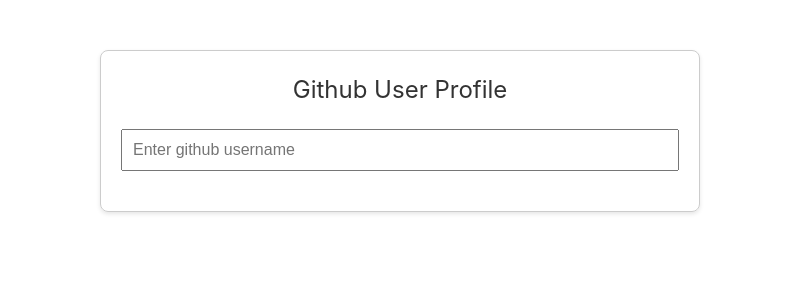
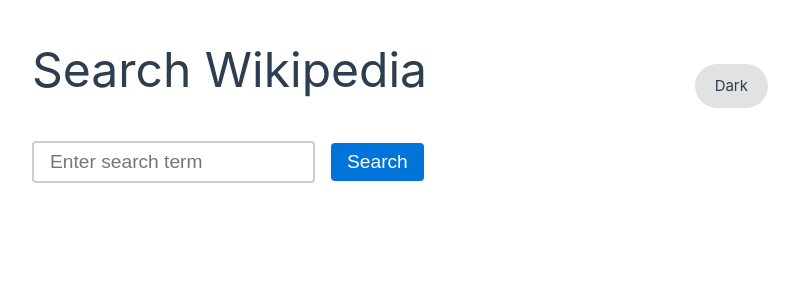
Before and after one commit to danelian/vue-projects, a Vue app: page / in a window 1280 px wide. Shown: the top 300 px of the page, without its empty margins (240-1039 px from the left). Built offline with nearby package versions, Linux system fonts and the light colour scheme.

Commit message:
10. Wikipedia clone

```diff
--- a/src/App.vue
+++ b/src/App.vue
@@ -1,9 +1,9 @@
 <script setup>
-import GithubUsersSearch from './components/GithubUsersSearch.vue'
+import WikiClone from './components/WikiClone.vue'
 </script>
 
 <template>
-  <GithubUsersSearch />
+  <WikiClone />
 </template>
 
 <style scoped>
--- /dev/null
+++ b/src/components/WikiClone.vue
@@ -0,0 +1,212 @@
+<script setup>
+import { ref } from 'vue'
+
+const searchQuery = ref('')
+const searchResults = ref([])
+const isLoading = ref(false)
+const error = ref(null)
+const isDarkTheme = ref(false)
+
+const searchWikipedia = async (query) => {
+  const encodedQuery = encodeURIComponent(query)
+  const endpoint = `https://en.wikipedia.org/w/api.php?action=query&list=search&prop=info&inprop=url&utf8=&format=json&origin=*&srlimit=10&srsearch=${encodedQuery}`
+
+  try {
+    isLoading.value = true
+    const response = await fetch(endpoint)
+    const data = await response.json()
+
+    if (data.query && data.query.search) {
+      searchResults.value = data.query.search
+      error.value = null
+    } else {
+      searchResults.value = []
+      error.value = 'No results found.'
+    }
+  } catch (err) {
+    console.error('Error fetching data:', err)
+    searchResults.value = []
+    error.value = 'An error occured while fetching data'
+  } finally {
+    isLoading.value = false
+  }
+}
+
+const toggleTheme = () => {
+  isDarkTheme.value = !isDarkTheme.value
+}
+
+const submitSearch = () => {
+  if (searchQuery.value.trim() !== '') {
+    searchWikipedia(searchQuery.value)
+  } else {
+    searchResults.value = []
+    error.value = 'Please enter a valid search term.'
+  }
+}
+</script>
+
+<template>
+  <div :class="{ 'dark-theme' : isDarkTheme }">
+    <div class="container">
+      <div class="header-container">
+        <h1>Search Wikipedia</h1>
+        <span id="theme-toggler" @click="toggleTheme">
+          {{ isDarkTheme ? 'Light' : 'Dark' }}
+        </span>
+      </div>
+
+      <form @submit.prevent="submitSearch">
+        <input type="text" v-model="searchQuery" id="search-input" placeholder="Enter search term">
+        <button type="submit">Search</button>
+      </form>
+
+      <div id="search-result">
+        <div v-if="isLoading" class="spinner">Loading...</div>
+        <p v-if="searchResults.length">
+          <div v-for="result in searchResults" :key="result.pageid" class="result-item">
+            <h3 class="result-title">
+              <a :href="`https://en.wikipedia.org/?curid=${result.pageid}`" target="_blank" rel="noopener">
+                {{ result.title }}
+              </a>
+            </h3>
+            <a :href="`https://en.wikipedia.org/?curid=${result.pageid}`" class="result-link" target="_blank" rel="noopener">
+              {{ `https://en.wikipedia.org/?curid=${result.pageid}` }}
+            </a>
+            <p class="result-snippet" v-html="result.snippet"></p>
+          </div>
+        </p>
+      </div>
+    </div>
+  </div>
+</template>
+
+<style scoped>
+body {
+  font-family: Arial, sans-serif;
+  margin: 0;
+  padding: 0;
+}
+
+.container {
+  max-width: 800px;
+  margin: 0 auto;
+  padding: 2rem;
+}
+
+h1 {
+  font-size: 3rem;
+  margin-bottom: 2rem;
+}
+
+#search-form {
+  display: flex;
+  justify-content: center;
+  align-items: center;
+  margin-bottom: 2rem;
+}
+
+#search-input {
+  font-size: 1.2rem;
+  padding: 0.5rem 1rem;
+  margin-right: 1rem;
+  border: 2px solid #ccc;
+  border-radius: 0.25rem;
+  flex-grow: 1;
+}
+
+#search-input:focus {
+  outline: none;
+  border-color: #0074d9;
+}
+
+button[type='submit'] {
+  font-size: 1.2rem;
+  padding: 0.5rem 1rem;
+  background-color: #0074d9;
+  color: #fff;
+  border: none;
+  border-radius: 0.25rem;
+  cursor: pointer;
+}
+
+button[type='submit']:hover {
+  background-color: #0063ad;
+}
+
+#search-results {
+  margin-bottom: 2rem;
+}
+
+.result-item {
+  margin-bottom: 1rem;
+}
+
+.result-title {
+  font-size: 1.5rem;
+  margin-top: 0;
+}
+
+.result-link {
+  display: block;
+  font-size: 1.2rem;
+  margin-bottom: 0.5rem;
+  color: #0074d9;
+}
+
+.result-link:hover {
+  text-decoration: underline;
+}
+
+.result-snippet {
+  margin-top: 0;
+}
+
+.spinner {
+  display: flex;
+  justify-content: center;
+  align-items: center;
+  font-size: 2rem;
+  height: 10rem;
+}
+
+/* Dark theme */
+.header-container {
+  display: flex;
+  justify-content: space-between;
+  align-items: center;
+}
+
+#theme-toggler {
+  border: none;
+  background: transparent;
+  cursor: pointer;
+  background: #e2e2e2;
+  padding: 10px 20px;
+  border-radius: 100px;
+}
+
+.dark-theme {
+  background-color: #282c34;
+  color: #fff;
+}
+
+.dark-theme #search-input {
+  background-color: #454545;
+  color: #fff;
+  border-color: #fff;
+}
+
+.dark-theme #search-input:focus {
+  border-color: #0074d9;
+}
+
+.dark-theme button[type='submit'] {
+  background-color: #0074d9;
+}
+
+.dark-theme .result-link,
+.dark-theme .result-link:hover {
+  color: #90caf9;
+}
+</style>
```
